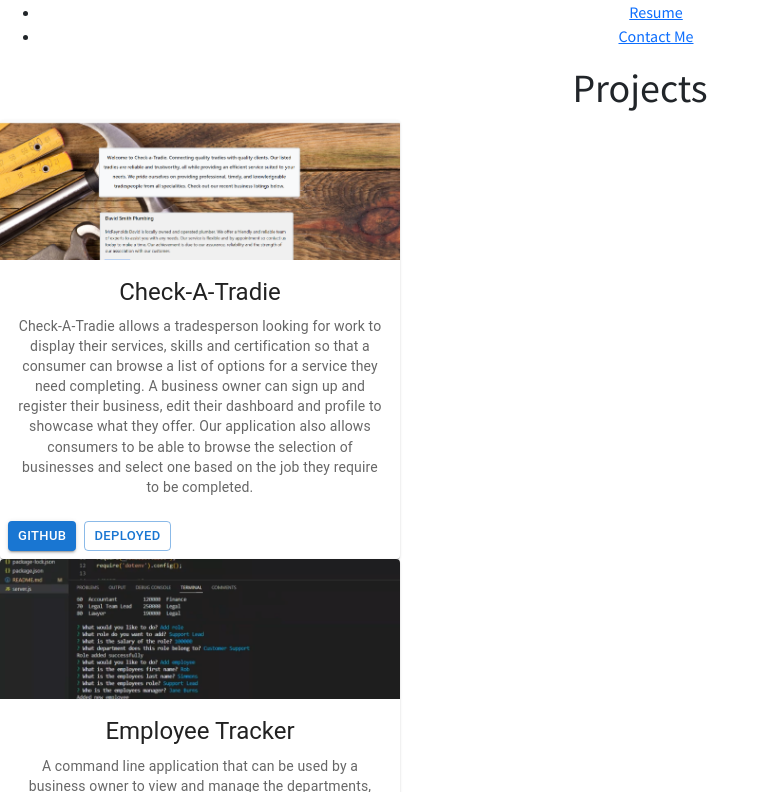
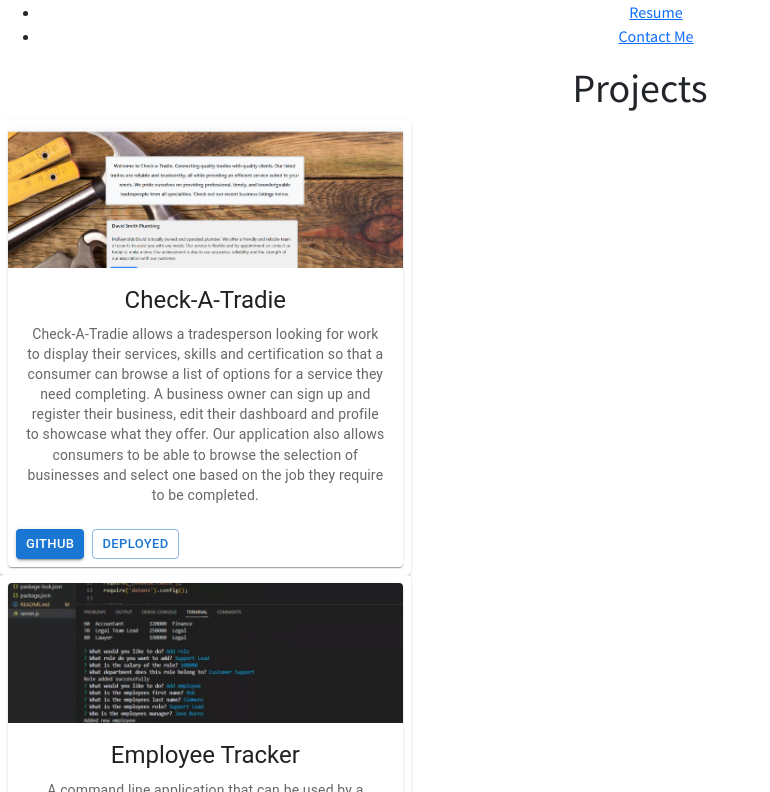
Before and after one commit to mdkgray/portfoligray, a React (Create React App) app: page /Projects in a window 1280 px wide. Shown: the part 548-1340 px from the top of the page, without its empty margins (0-770 px from the left). Built offline with nearby package versions, Linux system fonts and the light colour scheme.

Commit message:
modified projects display

```diff
--- a/src/components/CardInfo.js
+++ b/src/components/CardInfo.js
@@ -6,11 +6,26 @@
 import Button from '@mui/material/Button';
 import Typography from '@mui/material/Typography';
 
+import { styled } from '@mui/material/styles';
+import Grid from '@mui/material/Grid';
+import Paper from '@mui/material/Paper';
+import Box from '@mui/material/Box';
+
+const Item = styled(Paper)(({ theme }) => ({
+    backgroundColor: theme.palette.mode === 'dark' ? '#1A2027' : '#fff',
+    ...theme.typography.body2,
+    padding: theme.spacing(1),
+    textAlign: 'center',
+    color: theme.palette.text.secondary,
+}));
+
 export default function CardInfo(props) {
-    console.log(props);
-
     return (
         <div>
+            <Box sx={{ width: '100%' }}>
+                <Grid container rowSpacing={1} columnSpacing={{ xs: 1, sm: 2, md: 3 }}>
+                    <Grid item xs={4}>
+                        <Item>
                             <Card sx={{ maxWidth: 400 }}>
                                 <CardMedia
                                     component="img"
@@ -31,6 +46,10 @@
                                     <a href={props.livePreview}><Button size="small" variant="outlined">Deployed</Button></a>
                                 </CardActions>
                             </Card>
+                        </Item>
+                    </Grid>
+                </Grid>
+            </Box>
         </div>
     )
 }
```
Lines whose indentation alone changed are shown as unchanged.
